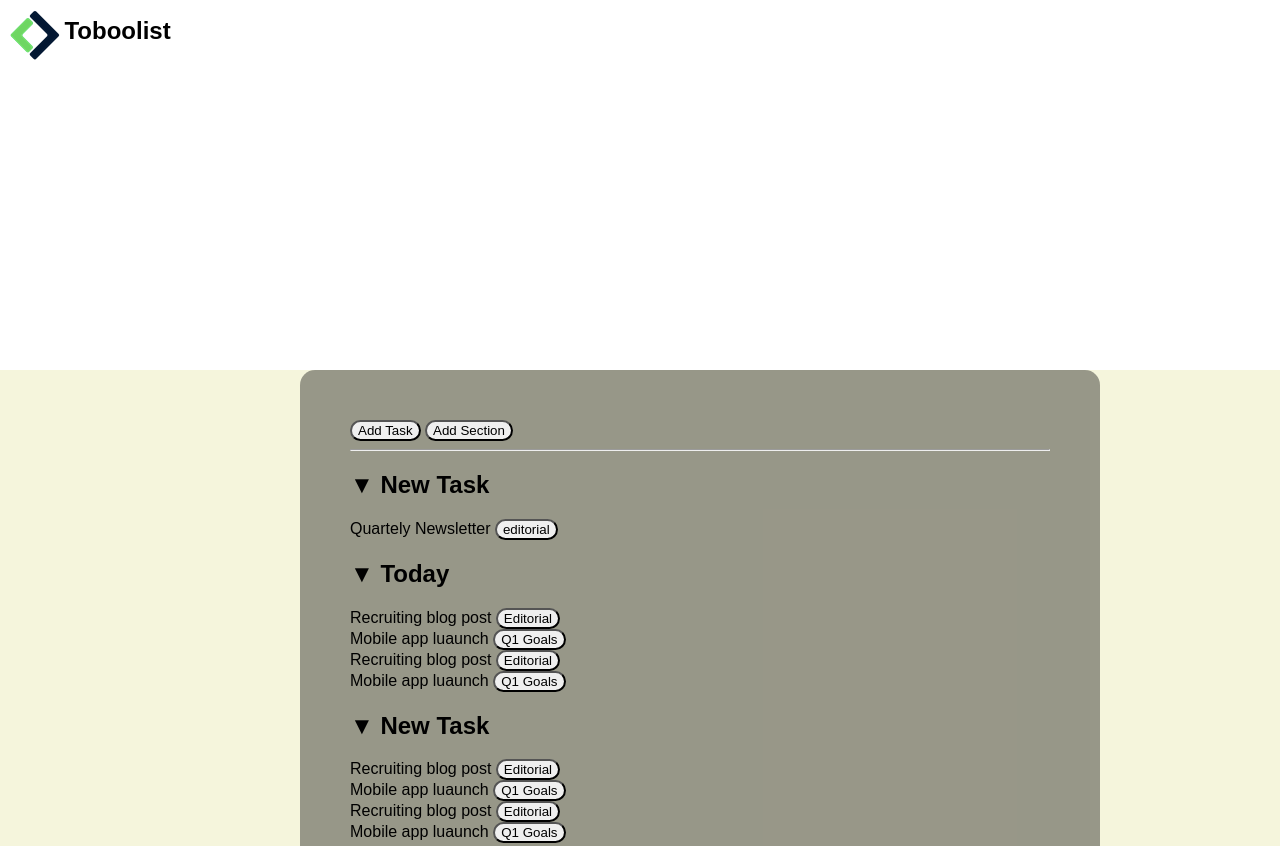
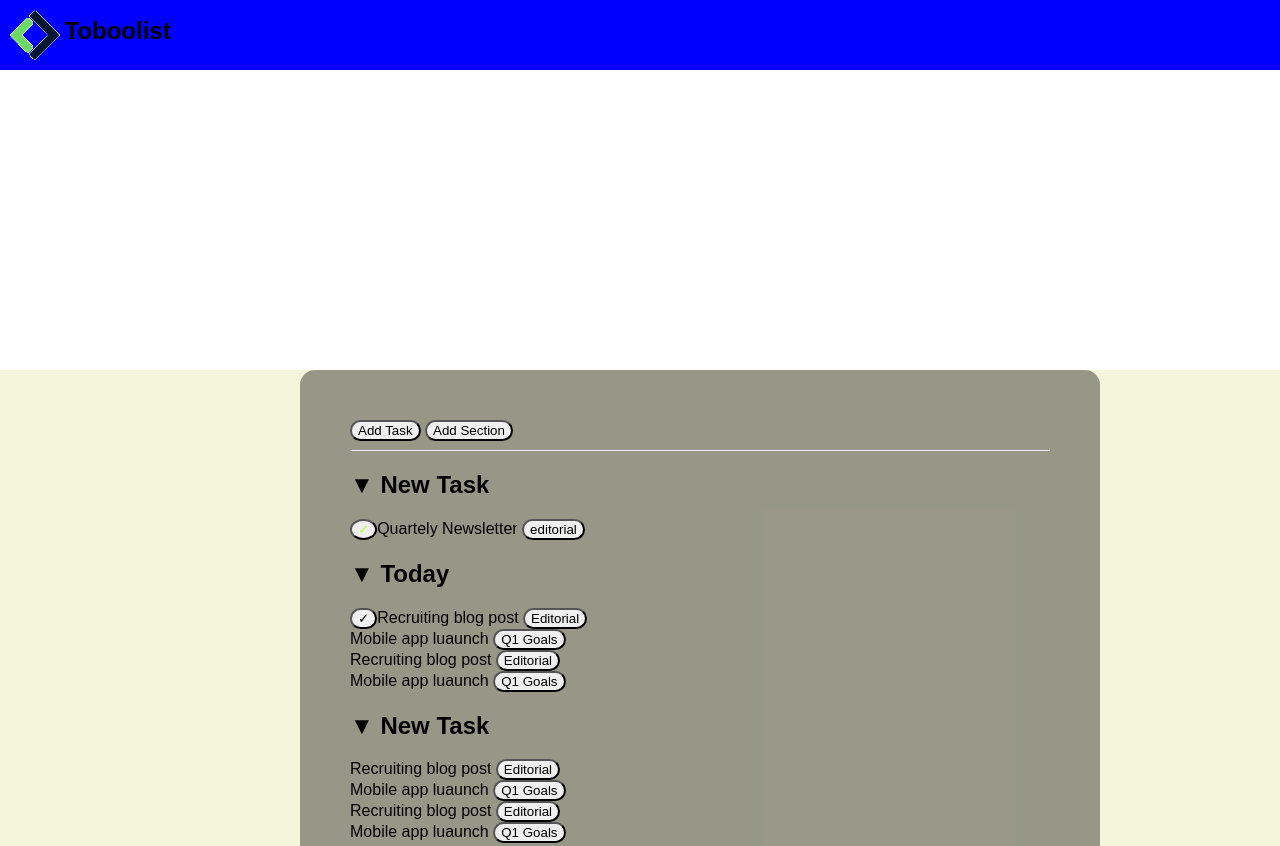
Before and after one commit to Martino888/html-css-toboolist, a plain HTML site: page index.html in a window 1280 px wide. Shown: the top 846 px of the page. Drawn offline with Linux system fonts and the light colour scheme.

Commit message:
prove check

```diff
--- a/css/style.css
+++ b/css/style.css
@@ -1,14 +1,13 @@
+
+
 body {
     font-family: sans-serif;
     margin: 0%
 
 }
-.color{
-    background-color: ;
-}
 
 .color1{
-    background-color: white;
+    background-color:blue;
     padding: 10px;
     margin-top: 0%;
 }
@@ -33,10 +32,6 @@ main{
 
 }
 
-.container1{
-    background-color: green;
-}
-
 .container2{
     background-color: rgba(14, 13, 13, 0.404);
     width: 700px;
@@ -47,6 +42,11 @@ main{
     border-radius: 15px ;
 }
 
+.check{
+    color: greenyellow;
+    border-radius: 100%;
+}
+
 button{
     border-radius: 15px;
 }
--- a/index.html
+++ b/index.html
@@ -15,7 +15,6 @@
             <h1>Toboolist</h1>
         </nav>
     </header>
-
 
 <!--sezioni delle liste -->
     <main>
@@ -37,7 +36,7 @@
                 </header>
             </section>
             <section>
-                Quartely Newsletter
+                <button class="check" >&check;</button>Quartely Newsletter
                 <button>
                     editorial
                 </button>
@@ -49,7 +48,7 @@
                     </span>
                 </h2>
                     <section>
-                        Recruiting blog post
+                       <button>&check;</button>Recruiting blog post
                         <button>
                             Editorial
                         </button>
```
